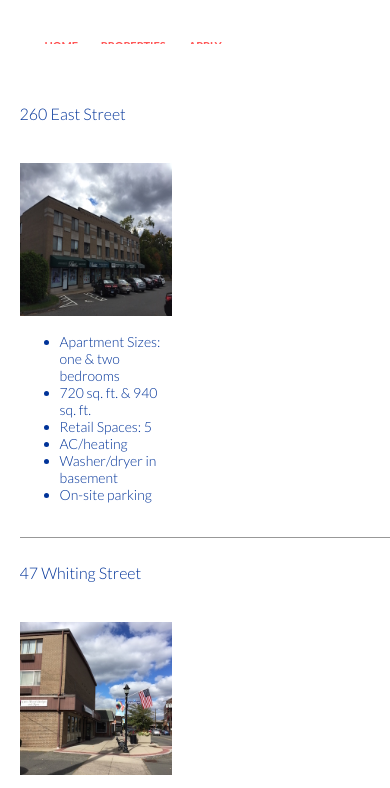
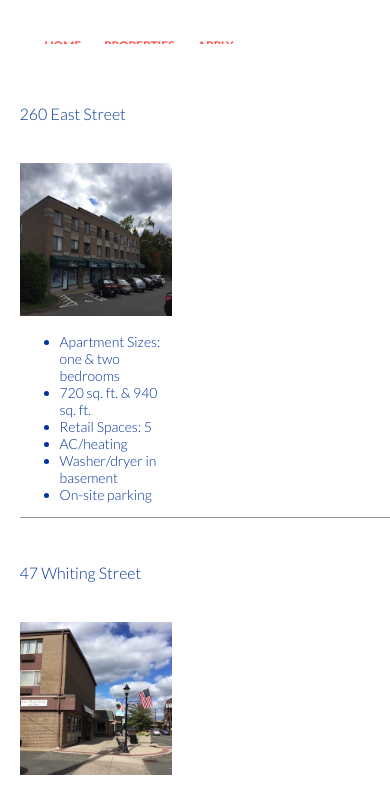
Before and after one commit to cmcuatto/final_project, a plain HTML site: page props.html in a window 390 px wide. Shown: the part 56-844 px from the top of the page. Drawn offline with nearby package versions, Linux system fonts and the light colour scheme.

Commit message:
section border-props

```diff
--- a/style.css
+++ b/style.css
@@ -160,8 +160,7 @@ button:hover{
 	background-color: #989898;
 	width: 2px;
 	height: 650px;
-    margin-left: 150px;
-    margin-top: 20px;
+   	margin-left: 13%;
 }
 
 /*Apply Body*/
@@ -353,7 +352,7 @@ header{
 	padding: 10px;
 }
 .header-nav a{
-	font-size: 11px;
+	font-size: 12px;
 }
 /*Home*/
 .user-quote{
```
